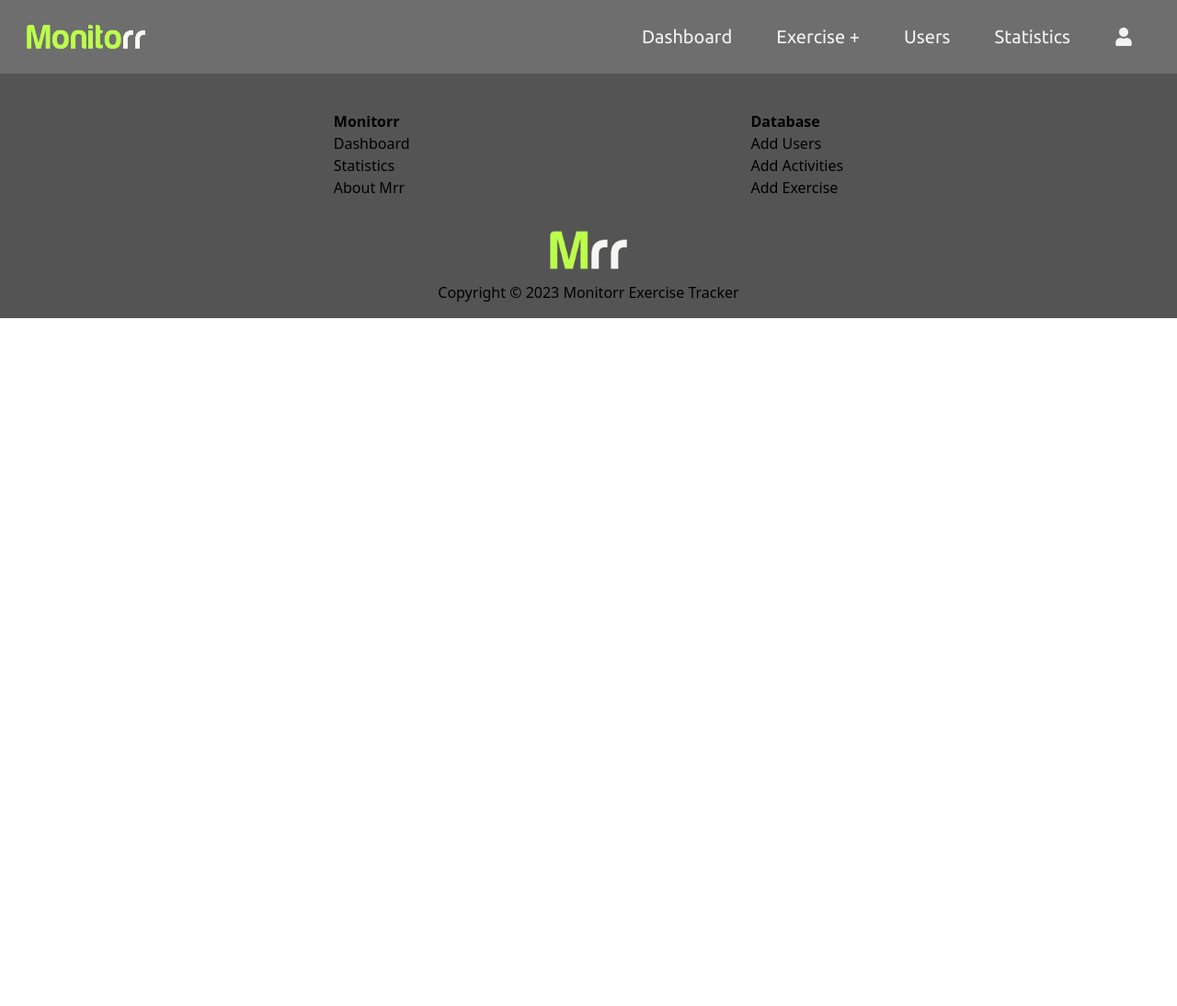
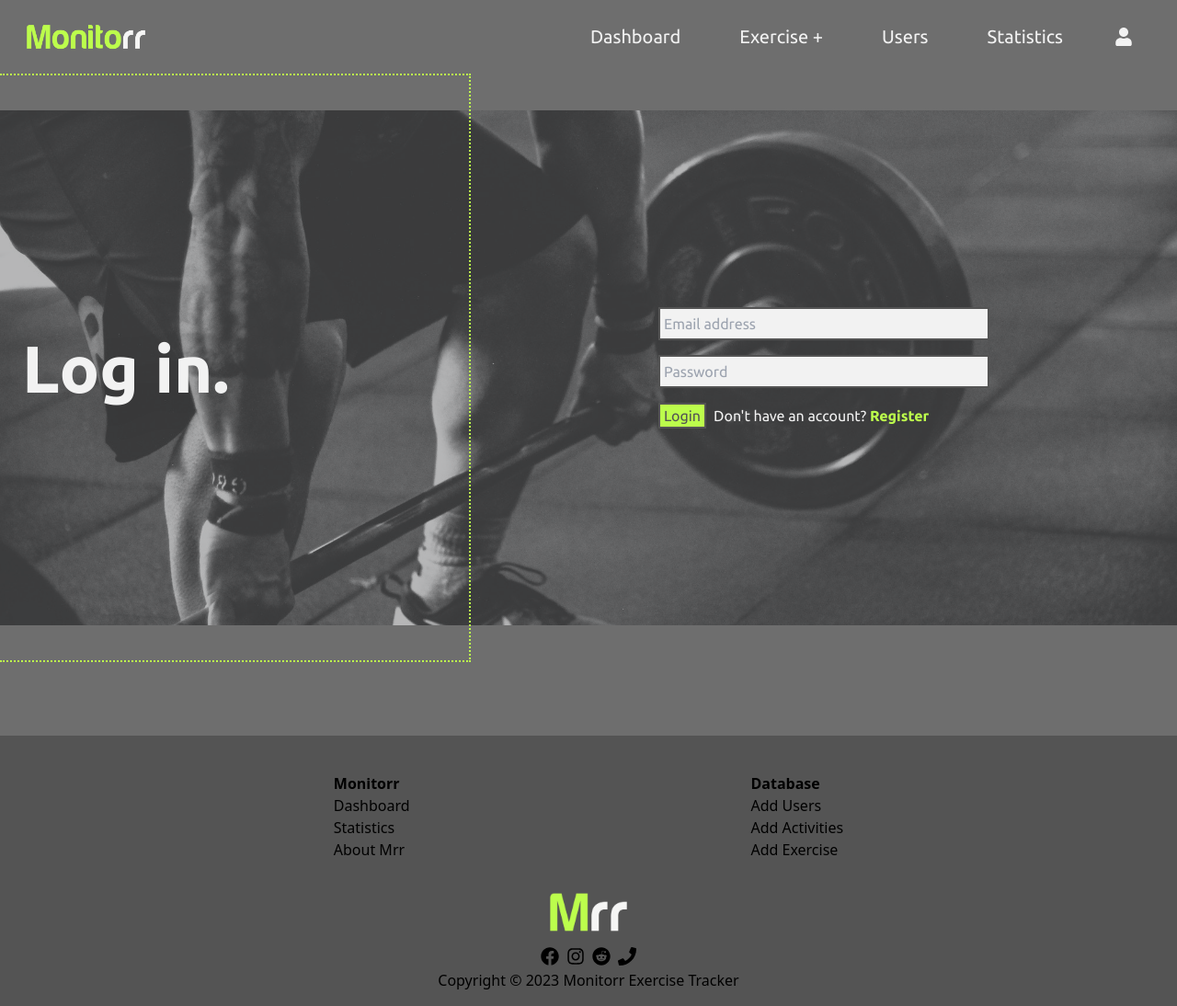
Before and after one commit to davidhill94/Monitorr-Exercise-Tracker, a React (Create React App) app: page /login in a window 1280 px wide. Shown: the whole page at 92% size. Before the commit the page ends 800 px from the top, so only its background shows below. Built offline with nearby package versions, Linux system fonts and the light colour scheme.

Commit message:
Creating login/register forms

```diff
--- a/src/App.js
+++ b/src/App.js
@@ -9,6 +9,8 @@ import { HeroSection } from './components/HeroSection';
 import { Footer } from './components/Footer/Footer';
 import { Statistics } from './components/Statistics';
 import { About } from './components/About';
+import { Login } from './components/Login';
+import { Register } from './components/Register';
 
 
 function App() {
@@ -23,6 +25,8 @@ function App() {
         <Route path="/user" element={<CreateField />} />
         <Route path="/statistics" element={<Statistics />} />
         <Route path="/about" element={<About />} />
+        <Route path="/login" element={<Login />} />
+        <Route path="/register" element={<Register />} />
       </Routes>
       <Footer />
     </Router>
--- a/src/components/Footer/Footer.js
+++ b/src/components/Footer/Footer.js
@@ -1,6 +1,7 @@
 import React from 'react';
 import { FooterLinks } from './FooterLinks';
 import mrr from '../../images/Mrr_wrapped.png';
+import { Socials } from '../Socials';
 
 export const Footer = () => {
   return (
@@ -10,6 +11,7 @@ export const Footer = () => {
         src={mrr}
         alt="logo"
         className="w-24 h-auto py-2"/>
+        <Socials />
         <p>Copyright © 2023 Monitorr Exercise Tracker</p>
     </div>
   )
--- a/src/components/Footer/FooterLinks.js
+++ b/src/components/Footer/FooterLinks.js
@@ -10,7 +10,7 @@ export const FooterLinks = () => {
     };
 
     return (
-        <div className="w-full flex flex-row justify-evenly py-4">
+        <div className="w-full flex flex-row justify-evenly items-center py-4">
             <div className="p-2">
                 <h5 className="font-bold">Monitorr</h5>
                 <ul onClick={goToTop}>
--- /dev/null
+++ b/src/components/Login.js
@@ -0,0 +1,32 @@
+import React, { useState } from 'react';
+import banner_four from '../images/banner_four.jpg';
+import { LoginForm } from './LoginForm';
+
+export const Login = () => {
+
+const [email, setEmail] = useState("");
+const [password, setPassword] = useState("");
+
+  return (
+    <div className="bg-primary h-[calc(100vh-5rem)] w-full relative grid grid-cols-5 grid-rows-1 font-primary">
+    <img
+      className="h-[calc(100%-10rem)] w-full mt-10 object-cover col-start-1 col-end-6 row-start-1 items-center opacity-50"
+      src={banner_four}
+      alt="Bike" />
+    <div className="col-start-1 col-end-3 row-start-1 z-10 h-[calc(100%-5rem)] relative grid grid-rows-hero-rows border-alt border-dotted border-t-2 border-r-2 border-b-2">
+      <h2
+        className="font-primary text-white h-full text-7xl leading-snug  self-start flex items-center pl-6 drop-shadow-2xl shadow-secondary row-start-2 row-end-3 font-bold">
+        Log in.
+      </h2>
+    </div>
+    <div className="col-start-3 col-end-6 row-start-1 h-[calc(100vh-15rem)] w-100 z-10 p-6 mt-10 flex flex-col items-center justify-center">
+        <LoginForm
+        email={email}
+        setEmail={setEmail}
+        password={password}
+        setPassword={setPassword}
+        />
+    </div>
+    </div>
+  )
+}
--- /dev/null
+++ b/src/components/LoginForm.js
@@ -0,0 +1,41 @@
+import React from 'react';
+import { Link } from 'react-router-dom';
+
+export const LoginForm = ({ email, setEmail, password, setPassword }) => {
+
+const handleSubmit = (e) => {
+  e.preventDefault();
+  console.log(email)
+  console.log(password)
+}
+
+  return (
+    <div className='h-full w-full flex flex-col items-center justify-center text-black'>
+        <form className='w-1/2'>
+            <input
+            onChange={(e) => {setEmail(e.target.value)}}
+            className="border-solid border-2 border-secondary w-full my-2 p-1 bg-white"
+            type="email"
+            required
+            placeholder='Email address'
+            />
+            <input
+            onChange={(e) => {setPassword(e.target.value)}}
+            className="border-solid border-2 border-secondary w-full my-2 p-1 bg-white"
+            type="password"
+            required
+            placeholder='Password'
+            />
+            <div className='flex items-center my-2'>
+            <input
+                    className='border-solid border-2 border-secondary text-secondary bg-alt px-1 cursor-pointer mr-2'
+                    type="submit"
+                    value="Login"
+                    onClick={(e) => handleSubmit(e)}
+                />
+            <p className='text-white'>Don't have an account? <span className='text-alt font-bold'><Link to="/register">Register</Link></span></p>
+            </div>
+        </form>
+    </div>
+  )
+}
--- a/src/components/Navbar.js
+++ b/src/components/Navbar.js
@@ -1,33 +1,56 @@
 import React from 'react';
-import { Link } from 'react-router-dom';
+import { NavLink } from 'react-router-dom';
 import MonitorrLogo from '../images/Monitorr_wrapped.png';
 import { FaUser } from 'react-icons/fa';
 
 export const Navbar = () => {
+
   return (
     <nav className="bg-primary text-white h-20 w-full flex flex-row justify-between items-center px-6 static top-0 left-0 font-primary text-xl">
-      <Link to="/">
+      <NavLink to="/">
         <img
-        className="h-8 w-auto"
-        src={MonitorrLogo}
-        alt="Monitorr Logo"/>
-      </Link>
+          className="h-8 w-auto"
+          src={MonitorrLogo}
+          alt="Monitorr Logo" />
+      </NavLink>
       <div>
         <ul className='flex flex-row'>
           <li className='mx-6'>
-            <Link to="/dashboard">Dashboard</Link>
+            <NavLink
+            to="/dashboard"
+            className={({ isActive }) =>
+              isActive ? "border-b-2 border-r-2 border-dotted border-alt p-2" : "p-2"}
+            >Dashboard</NavLink>
           </li>
           <li className='mx-6'>
-            <Link to="/create">Exercise +</Link>
+            <NavLink
+            to="/create"
+            className={({ isActive }) =>
+              isActive ? "border-b-2 border-r-2 border-dotted border-alt p-2" : "p-2"}
+            >Exercise +
+            </NavLink>
           </li>
           <li className='mx-6'>
-            <Link to="/user">Users</Link>
+            <NavLink
+            to="/user"
+            className={({ isActive }) =>
+              isActive ? "border-b-2 border-r-2 border-dotted border-alt p-2" : "p-2"}
+            >Users
+            </NavLink>
           </li>
           <li className='mx-6'>
-            <Link to="/statistics">Statistics</Link>
+            <NavLink
+            to="/statistics"
+            className={({ isActive }) =>
+              isActive ? "border-b-2 border-r-2 border-dotted border-alt p-2" : "p-2"}
+            >Statistics
+            </NavLink>
           </li>
           <li className='mx-6 flex items-center justify-center'>
-            <Link to="/register"><FaUser /></Link>
+            <NavLink
+            to="/login"
+            ><FaUser />
+            </NavLink>
           </li>
         </ul>
       </div>
--- /dev/null
+++ b/src/components/Register.js
@@ -0,0 +1,24 @@
+import React from 'react';
+import banner_five from '../images/banner_five.jpg';
+import { RegisterForm } from './RegisterForm';
+
+export const Register = () => {
+  return (
+    <div className="bg-primary h-[calc(100vh-5rem)] w-full relative grid grid-cols-5 grid-rows-1">
+      <div className="col-start-1 col-end-4 row-start-1 flex items-center justify-center h-[calc(100vh-10rem)] w-100 z-10">
+        <RegisterForm />
+      </div>
+      <img
+        className="h-[calc(100%-10rem)] w-full mt-10 object-cover col-start-1 col-end-6 row-start-1 items-center opacity-50"
+        src={banner_five}
+        alt="Background"
+      />
+      <div className="col-start-4 col-end-6 row-start-1 z-10 h-[calc(100%-5rem)] relative grid grid-rows-hero-rows border-alt border-dotted border-t-2 border-l-2 border-b-2">
+        <h2
+          className="font-primary text-white h-full text-7xl leading-snug  self-start flex items-center pl-6 drop-shadow-2xl shadow-secondary row-start-2 row-end-3 font-bold">
+          Register.
+        </h2>
+      </div>
+    </div>
+  )
+}
--- /dev/null
+++ b/src/components/RegisterForm.js
@@ -0,0 +1,37 @@
+import React from 'react';
+import { Link } from 'react-router-dom';
+
+export const RegisterForm = () => {
+  return (
+    <div className='h-full w-full flex flex-col items-center justify-center text-black'>
+    <form className='w-1/2'>
+        <input
+        className="border-solid border-2 border-secondary w-full my-2 p-1 bg-white"
+        type="text"
+        required
+        placeholder='Name'
+        />
+        <input
+        className="border-solid border-2 border-secondary w-full my-2 p-1 bg-white"
+        type="email"
+        required
+        placeholder='Email address'
+        />
+        <input
+        className="border-solid border-2 border-secondary w-full my-2 p-1 bg-white"
+        type="password"
+        required
+        placeholder='Password'
+        />
+        <div className='flex items-center my-2'>
+        <input
+                className='border-solid border-2 border-secondary text-secondary bg-alt px-1 cursor-pointer mr-2'
+                type="submit"
+                value="Register"
+            />
+        <p className='text-white'>Already have an account? <span className='text-alt font-bold'><Link to="/login">Log in</Link></span></p>
+        </div>
+    </form>
+</div>
+  )
+}
--- /dev/null
+++ b/src/components/Socials.js
@@ -0,0 +1,40 @@
+import React from 'react';
+import { FaFacebook, FaInstagram, FaReddit, FaPhone,  } from 'react-icons/fa';
+
+export const Socials = () => {
+  return (
+    <div>
+        <ul className='flex text-xl justify-center items-center'>
+            <li className='m-1 hover:scale-110 duration-150 hover:text-alt'>
+                <a
+                href="/"
+                target='_blank'
+                rel="noreferrer"
+                className='hover:text-alt'
+                ><FaFacebook /></a>
+            </li>
+            <li className='mx-1 hover:scale-110 duration-150 hover:text-alt'>
+                <a
+                href="/"
+                target='_blank'
+                rel="noreferrer"
+                ><FaInstagram /></a>
+            </li>
+            <li className='mx-1 hover:scale-110 duration-150 hover:text-alt'>
+                <a
+                href="/"
+                target='_blank'
+                rel="noreferrer"
+                ><FaReddit /></a>
+            </li>
+            <li className='mx-1 hover:scale-110 duration-150 hover:text-alt'>
+                <a
+                href="/"
+                target='_blank'
+                rel="noreferrer"
+                ><FaPhone /></a>
+            </li>
+        </ul>
+    </div>
+  )
+}
--- a/tailwind.config.js
+++ b/tailwind.config.js
@@ -27,6 +27,7 @@ module.exports = {
       secondary: "#545454",
       alt: "#bcfd4c",
       white: "#f2f2f2",
+      black: "#000",
       test: "#bababa"
     },
     fontFamily: {
```
